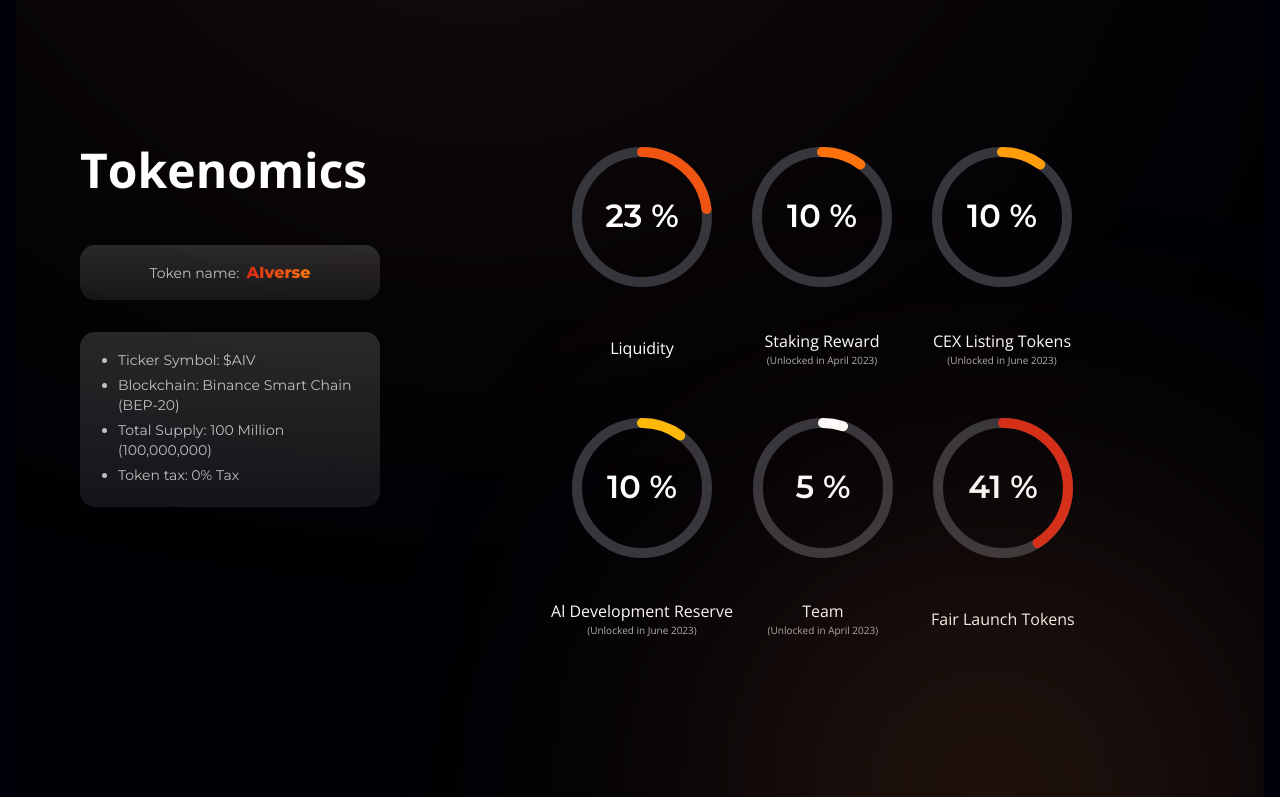
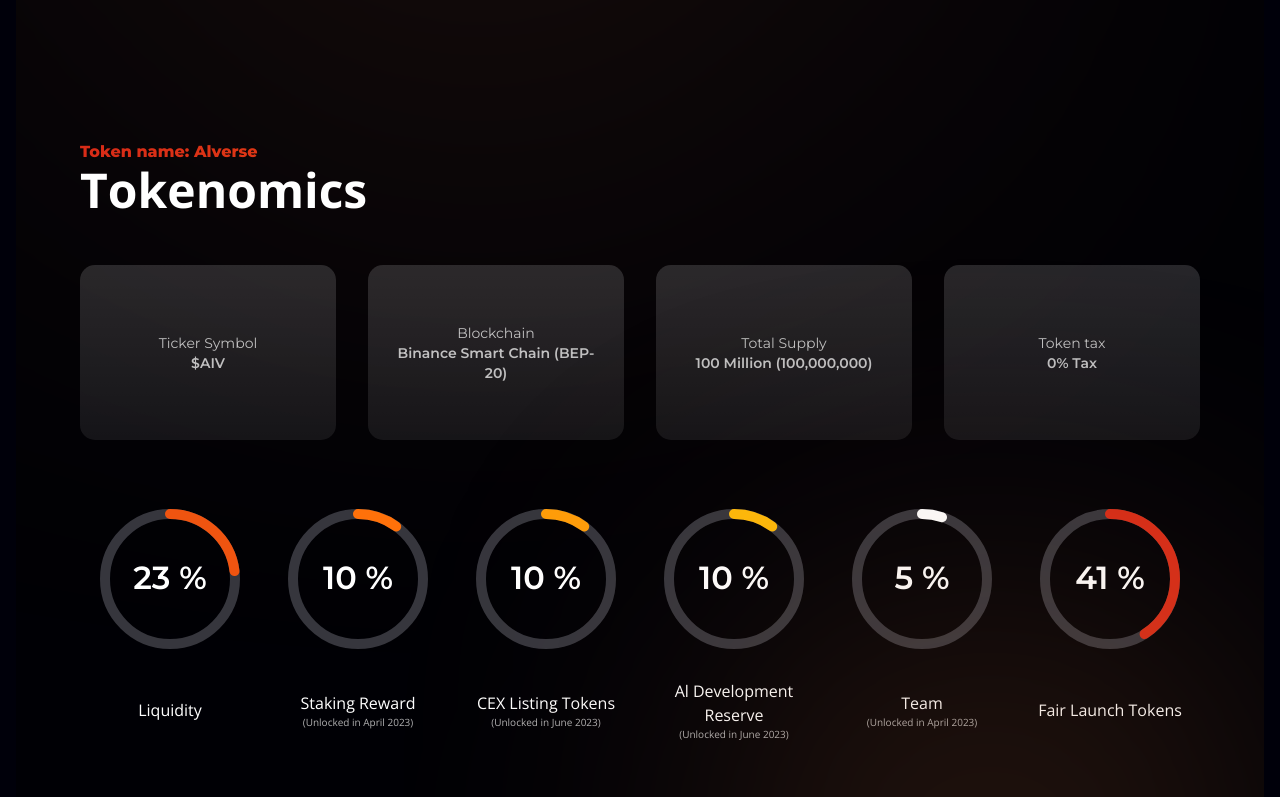
Before and after one commit to nischaynagar/ai-verse, a React (Create React App) app: page / in a window 1280 px wide. Shown: the part 2000-2797 px from the top of the page. Built offline with nearby package versions, Linux system fonts and the light colour scheme.

Commit message:
ui changes

```diff
--- a/src/components/Home/index.js
+++ b/src/components/Home/index.js
@@ -204,33 +204,30 @@
             <div className="tokenomics">
               <div className="tokenomicsFeatures">
                 <div className="headingUnderlineWrapper">
+                  <div className="tokenomicsTitle">Token name: Alverse</div>
                   <div className="tokenomicsTxt">Tokenomics</div>
                 </div>
                 <div className="tokenomics-boxes">
                   <div className="tokenomics-box">
-                    <div className="tokenomicsheadingUnderlineWrapper">
-                     <div>Token&nbsp;name:&nbsp;&nbsp;</div><div className="tokenomicsTitle">AIverse</div>
-                    </div>
+                      <p>Ticker Symbol</p>
+                      <h1>$AIV</h1>
                   </div>
                   <div className="tokenomics-box">
-                    <ul className="tokenomics-list">
-                    <li>Ticker Symbol: $AIV</li>
-                    <li>Blockchain: Binance Smart Chain (BEP-20)</li>
-                    <li>Total Supply: 100 Million (100,000,000)</li>
-                    <li>Token tax: 0% Tax</li>
-                    </ul>
+                  <p>Blockchain</p>
+                    <h1>Binance Smart Chain (BEP-20)</h1>
+                  </div>
+                  <div className="tokenomics-box">
+                    <p>Total Supply </p>
+                    <h1>100 Million (100,000,000)</h1>
+                  </div>
+                  <div className="tokenomics-box">
+                    <p>Token tax</p>
+                    <h1>0% Tax</h1>
                   </div>
                 </div>
-                {/* <img
-                  className="sparkleIcon1"
-                  src={sparkleIcon1}
-                  alt="sparkle"
-                /> */}
               </div>
             </div>
-            {/* <img src={chart} alt="chart" /> */}
             <div className="progress-bar">
-              <div className="progressbarContainer">
 
               <div className="progress-bar-container">
                 <div className="loader">
@@ -277,8 +274,6 @@
                   </p>
                 </div>
               </div>
-              </div>
-              <div className="progressbarContainer">
 
               <div className="progress-bar-container">
                 <div className="loader">
@@ -325,7 +320,6 @@
                   <h1>Fair Launch Tokens</h1>
                   <p></p>
                 </div>
-              </div>
               </div>
 
             </div>
--- a/src/components/Home/style.css
+++ b/src/components/Home/style.css
@@ -242,6 +242,8 @@
 .tokenomicsWrapper{
     display: flex;
     justify-content: center;
+    align-items: center;
+    flex-direction: column;
     width: 100%;
     gap: 4rem;
     margin: 15em 0 5em 0;
@@ -662,9 +664,6 @@
     right: 0;
 }
 
-.matrixlabsIcon{
-    margin-top: 10px;
-}
 
 .sparkleCirclebg1{
     width: 500px;
@@ -755,14 +754,15 @@
     }
     .tokenomicsTitle{
         text-align: left;
+        font-size: 15px;
     }
     .tokenomicsFeatures{
         width: 100%;
     }
     .tokenomicsTxt{
         text-align: left;
-        font-size: 1.75rem;
-        line-height: 40px;
+        font-size: 20px;
+        line-height: 25px;
     }
     .styledUnderline{
         width: 100px;
@@ -892,6 +892,9 @@
         width: 480px;
         align-self: center;
     }
+    .tokenomics-box{
+        height: 150px !important;
+    }
 }
 
 /* .faders{
@@ -924,7 +927,7 @@
     gap: .5rem;
     flex: 1;
     align-items: center;
-    flex-direction: column;
+    flex-direction: row;
 }
 .progress-bar-container{
     display: grid;
@@ -944,9 +947,10 @@
 .tokenomics-boxes{
     margin-top: 3rem;
     display: flex;
-    flex-direction: column;
+    flex-direction: row;
     flex-grow: 1;
     gap: 2rem;
+    justify-content: space-between;
 }
 .tokenomics-box{
     background: linear-gradient(180deg, rgba(255, 255, 255, 0.15) 0%, rgba(255, 255, 255, 0.08) 100%, rgba(255, 255, 255, 0.08) 100%);
@@ -957,8 +961,10 @@
     justify-content: center;
     align-items: center;
     text-align: center;
-    padding: 1.25em 2em;
-    width: 300px;
+    padding: 0.5em 2em;
+    max-width: 300px;
+    width: 100%;
+    height: 175px;
     color: #FFFFFFB8;
     font-size: 14px;
     line-height: 20px;
@@ -981,6 +987,10 @@
 .tokenomics-list li{
     text-align: left;
     margin-bottom: 5px;
+}
+
+.tokenomics{
+    width: 100%;
 }
 
 @media only screen and (max-width: 1120px) {
```
Also changed, not shown: src/components/assests/images/icon-matrixlabs.svg, 1 other file (tests, documents, lock files or other folders).
